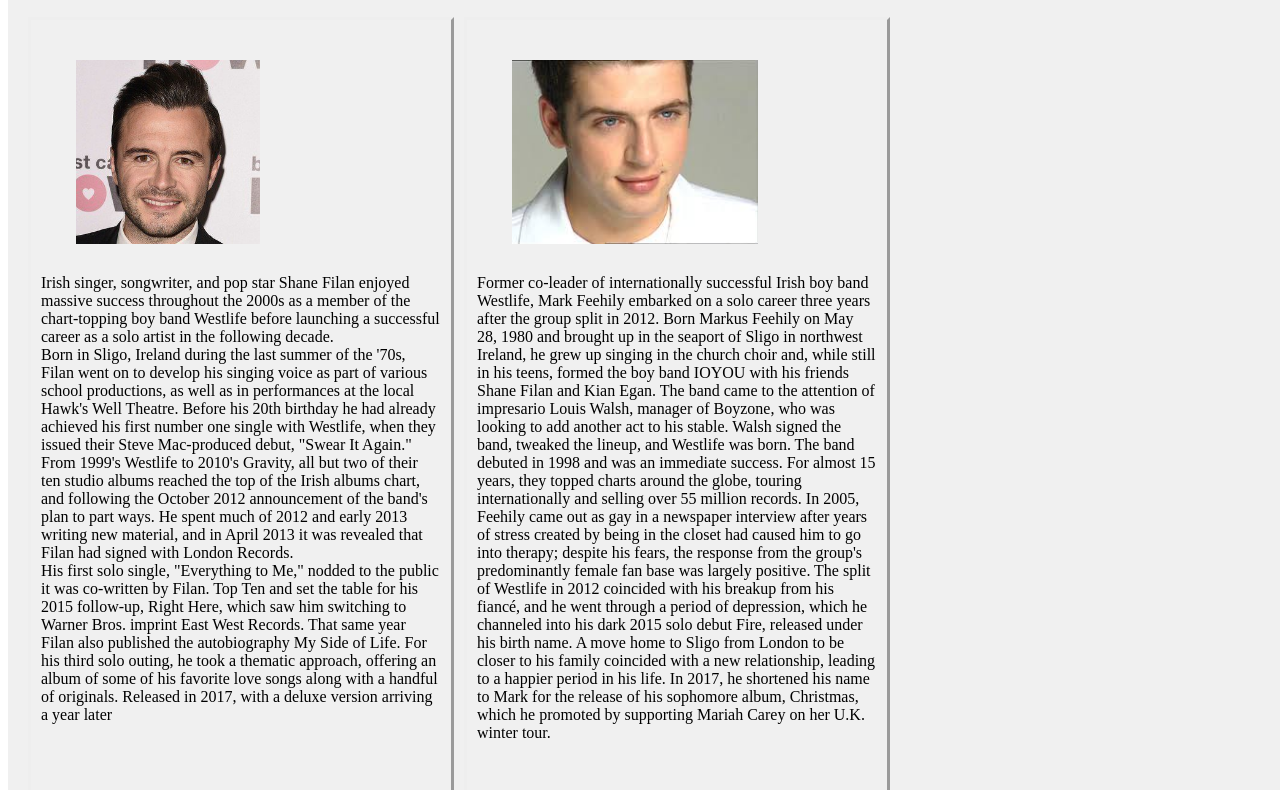
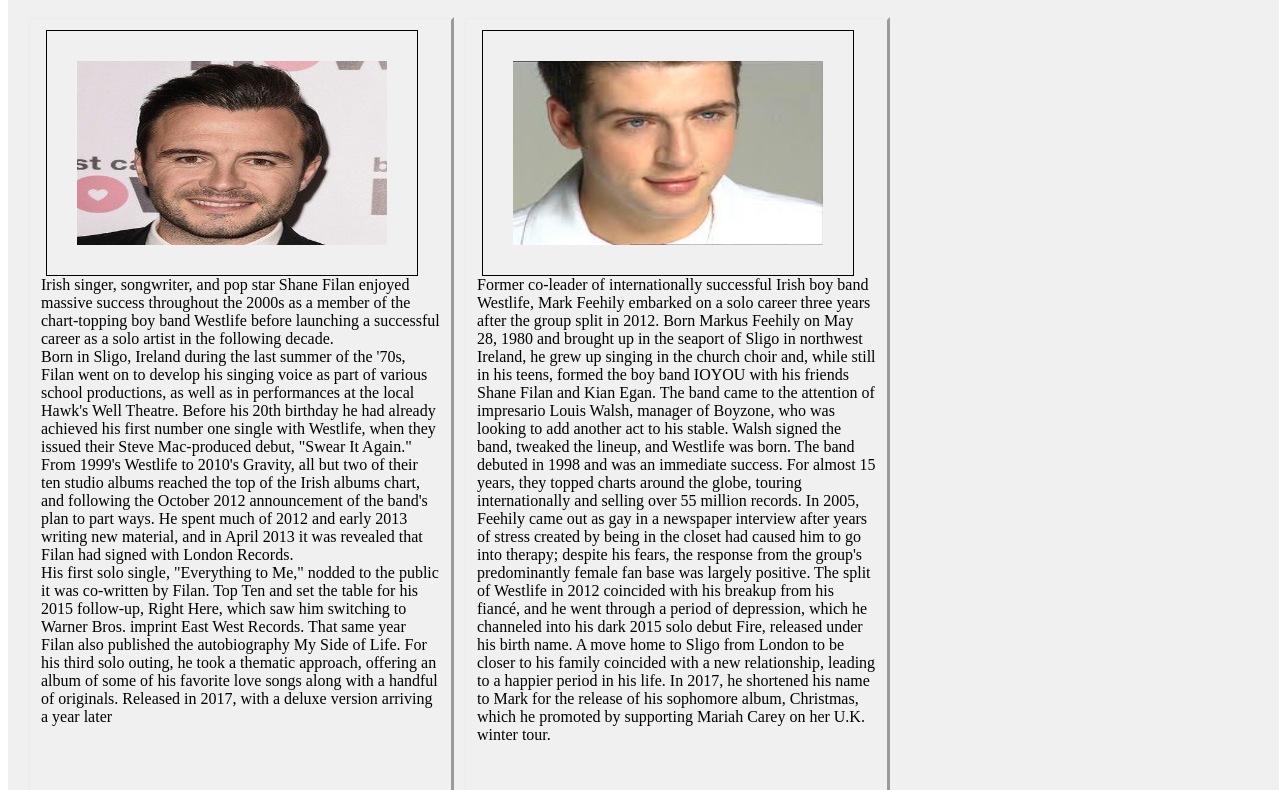
Before and after one commit to IsaiahKe/favorite-band, a plain HTML site: page index.html in a window 1280 px wide. Shown: the part 350-1140 px from the top of the page. Drawn offline with Linux system fonts and the light colour scheme.

Commit message:
cange image holder

```diff
--- a/style.css
+++ b/style.css
@@ -2,20 +2,20 @@
 	font-weight: bold;color:blue;
 }
 .body{
-    height:96%;width:100%;padding:10px;margin:5px;background:#f0f0f0;margin:0 auto;overflow: auto;
+    width:99%;padding:10px;margin:5px;background:#f0f0f0;margin:0 auto;overflow: auto;
     }
  .imageholder{height: 23%; width:310px;border-bottom: none;
-    	float: left;margin-left:5px;padding:30px;
+    	float: left;margin-left:5px;padding:30px;border: 1px solid black;
 }
 .contholder{
     font-family:vardana;width: 400px;height:800px;border:outset;
     padding:10px;float: left;margin-right:10px;overflow: auto;
 }
-.bioarea{width:98%;height:400px;padding:10px;font-family: rockwell;}
-.holder{font-family:vardana;width: 400px;height:500px;
-    padding:10px;float: left;margin-right:10px;overflow: auto;background:#fff;}
-img{
-    max-width: 100%;
-    max-height: 100%;
-    display: block;
+.bioarea{width:98%;height:400px;padding:10px;font-family: rockwell;margin-bottom: 30px;}
+.holder{font-family:vardana;width: 400px;height:300px;
+    padding:10px;float: left;margin-right:10px;overflow: auto;background:#fff;margin-top: 20px;}
+    img{
+    width: 100%;
+    height: 100%;
+    object-fit: fill;
 }
```
